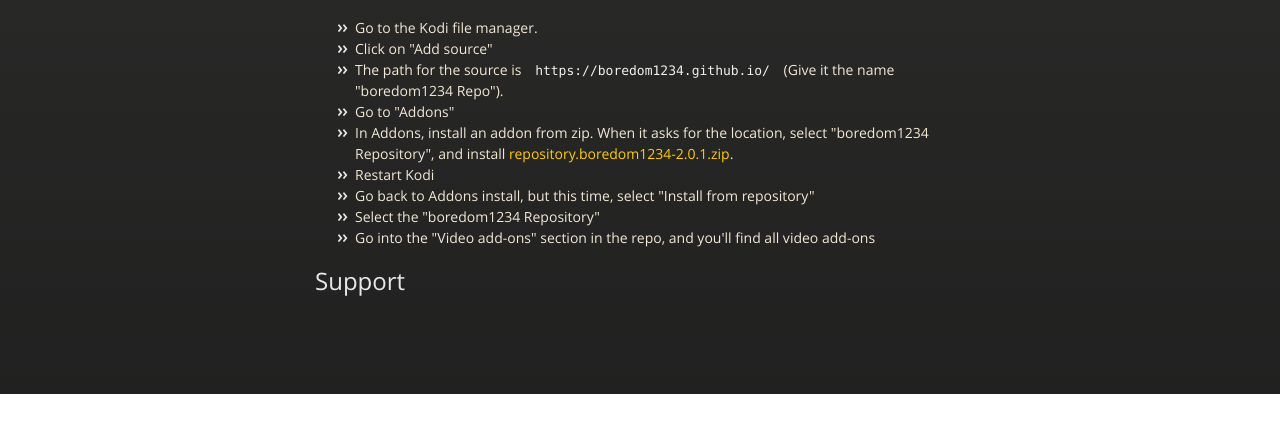
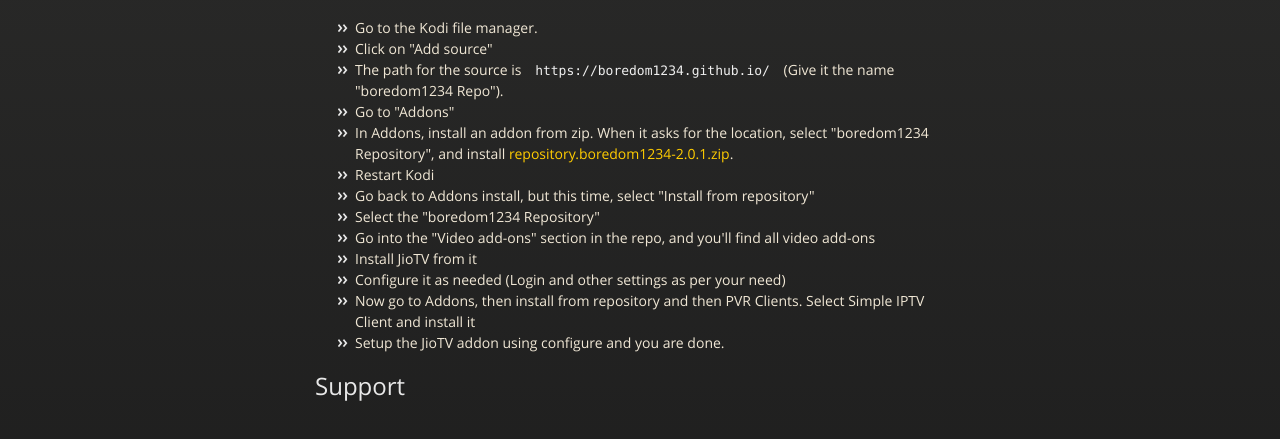
Before and after one commit to boredom1234/boredom1234.github.io, a plain HTML site: page index.html in a window 1280 px wide. Shown: the part 2534-2973 px from the top of the page. Before the commit the page ends 2928 px from the top, so only its background shows below. Drawn offline with nearby package versions, Linux system fonts and the light colour scheme.

Commit message:
update index.html

```diff
--- a/index.html
+++ b/index.html
@@ -115,6 +115,10 @@
 <li>Go back to Addons install, but this time, select "Install from repository"</li>
 <li>Select the "boredom1234 Repository"</li>
 <li>Go into the "Video add-ons" section in the repo, and you'll find all video add-ons</li>
+<li>Install JioTV from it</li>
+<li>Configure it as needed (Login and other settings as per your need)</li>
+<li>Now go to Addons, then install from repository and then PVR Clients. Select Simple IPTV Client and install it</li>
+<li>Setup the JioTV addon using configure and you are done.</li>
 </ul>
 </p>
 <h2 id="support">Support</h2>
```
